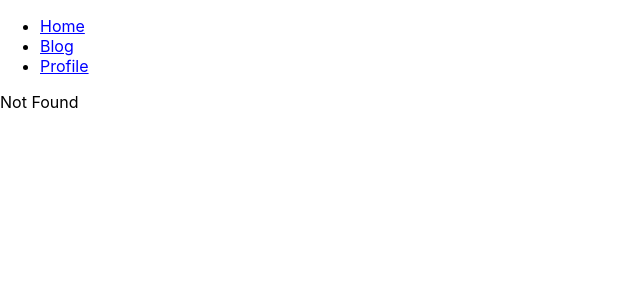
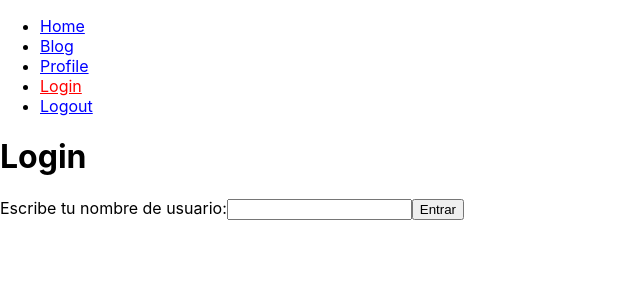
Before and after one commit to Skabas18/Navegacion-React, a React (Create React App) app: page /#/login in a window 1280 px wide. Before the commit this address had no page. Shown: the top 300 px of the page, without its empty margins (0-640 px from the left). Built offline with nearby package versions, Linux system fonts and the light colour scheme.

Commit message:
Creación del login y el logout

```diff
--- a/src/App.js
+++ b/src/App.js
@@ -4,6 +4,8 @@
 import { ProfilePage } from './ProfilePage';
 import { Menu } from './Menu';
 import { BlogPost } from './BlogPost';
+import LoginPage from './LoginPage';
+import LogoutPage from './LogoutPage';
 
 function App() {
   return (
@@ -15,6 +17,8 @@
           <Route path='/blog' element={<BlogPage />}>
             <Route path=':slug' element={<BlogPost />} />
           </Route>
+          <Route path='/login' element={<LoginPage />} />
+          <Route path='/logout' element={<LogoutPage />} />
           <Route path='/profile' element={<ProfilePage />} />
           <Route path='*' element={<p>Not Found</p>} />
         </Routes>
--- /dev/null
+++ b/src/LoginPage.js
@@ -0,0 +1,22 @@
+import React from 'react'
+
+function LoginPage() {
+    const [username, setUsername] = React.useState('');
+
+    const login = (e) =>{
+        e.preventDefault();
+        console.log(username);
+    }
+    return (
+        <>
+            <h1>Login</h1>
+            <form onSubmit={login}>
+                <label>Escribe tu nombre de usuario:</label>
+                <input  value={username} onChange={e =>setUsername(e.target.value)}/>
+                <button type='submit'>Entrar</button>
+            </form>
+        </>
+    )
+}
+
+export default LoginPage
--- /dev/null
+++ b/src/LogoutPage.js
@@ -0,0 +1,19 @@
+import React from 'react'
+
+function LogoutPage() {
+  const logout = (e)=>{
+    e.preventDefault();
+    console.log('Logout');
+  }
+  return (
+    <>
+        <h1>Logout</h1>
+        <form onSubmit={logout}>
+            <label>¿Quieres salir?</label>
+            <button type='submit'>Salir</button>
+        </form>
+    </>
+)
+}
+
+export default LogoutPage
--- a/src/Menu.js
+++ b/src/Menu.js
@@ -14,6 +14,14 @@
 routes.push({
     to: '/profile',
     text: 'Profile',
+})
+routes.push({
+    to: '/login',
+    text: 'Login',
+})
+routes.push({
+    to: '/logout',
+    text: 'Logout',
 })
 
 
```
